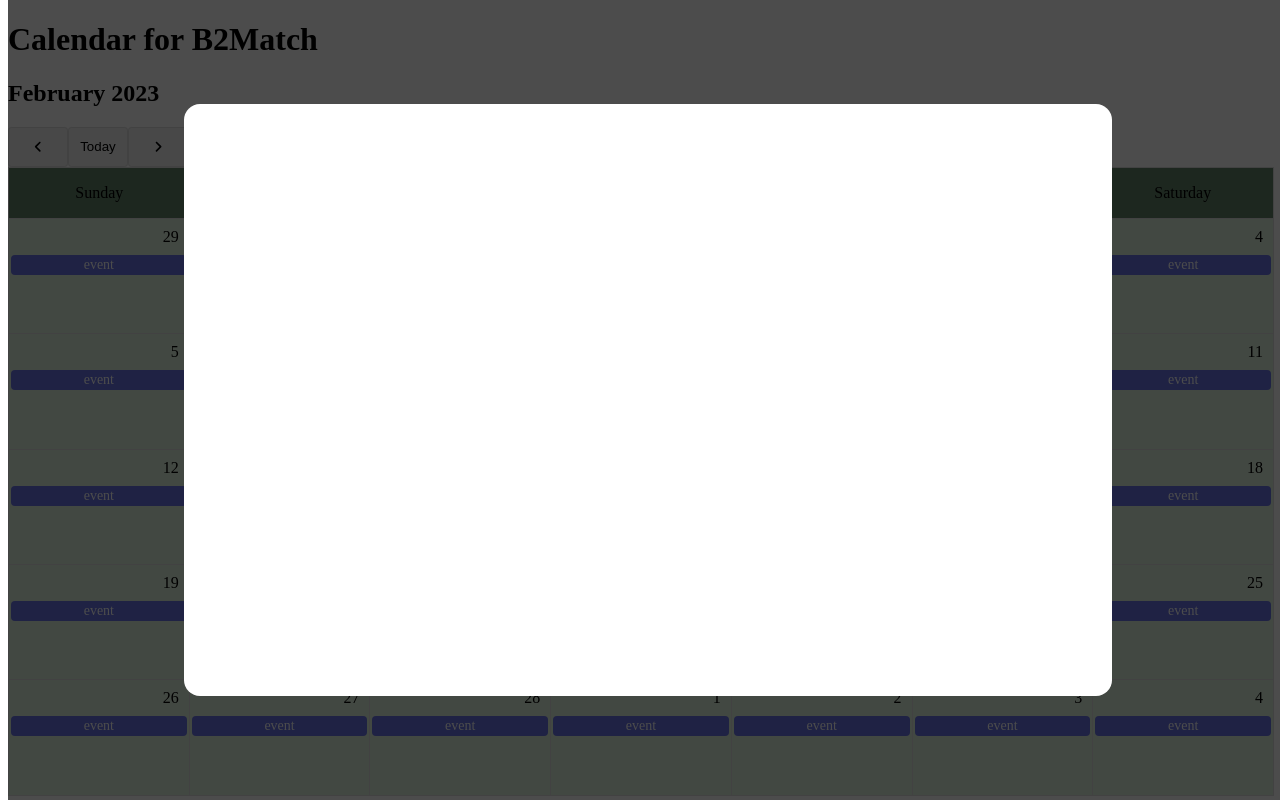
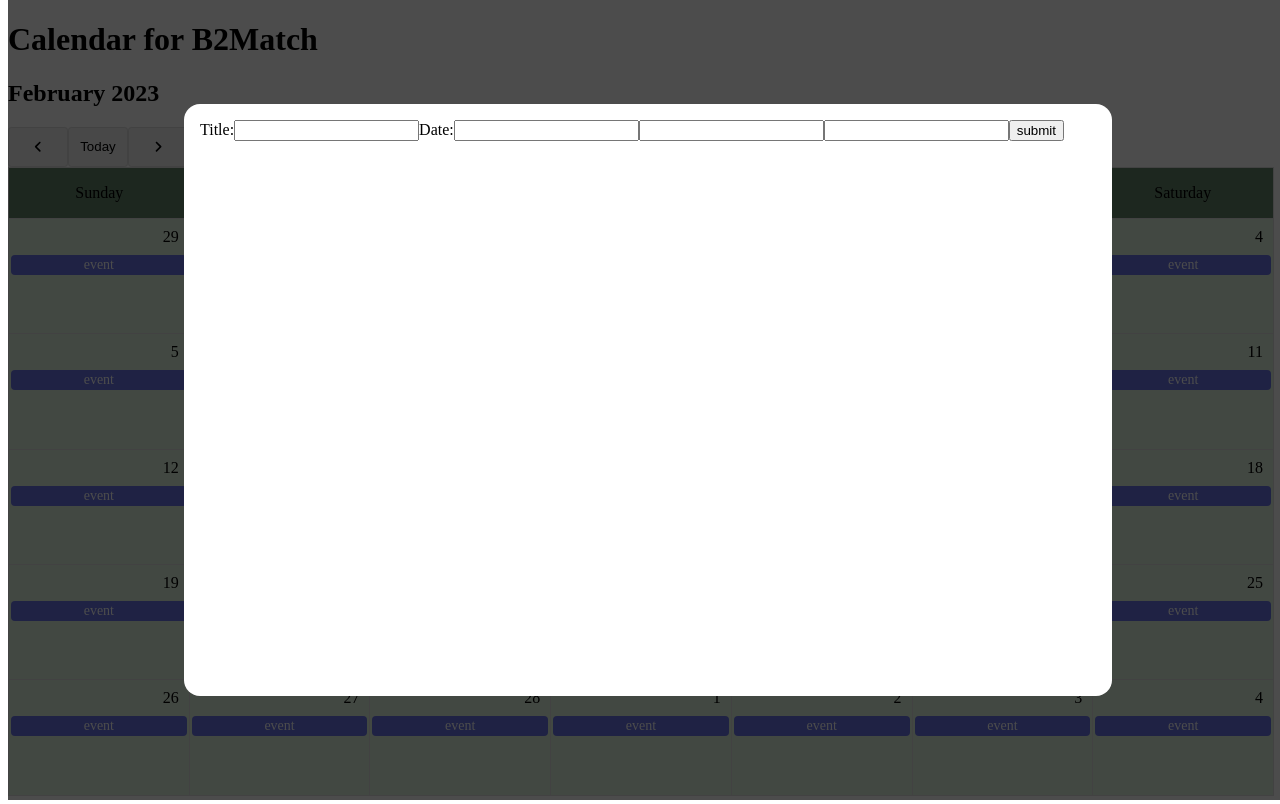
Before and after one commit to roberth6060/react-calender-app, a React (Create React App) app: page / in a window 1280 px wide. Both pictures are taken after a click on the button 218 px from the left and 146 px from the top of the page. Built offline with nearby package versions, Linux system fonts and the light colour scheme.

Commit message:
update event form

```diff
--- a/src/components/CalendarHeader/CalendarHeader.tsx
+++ b/src/components/CalendarHeader/CalendarHeader.tsx
@@ -7,6 +7,7 @@ import { useAppDispatch, useAppSelector } from "../../store/hooks";
 import { decrement, increment ,showtoday} from "../../store/features/CalendarSlice";
 import useModal from "../common/Modal/useModal";
 import Modal from "../common/Modal/Modal";
+import EventForm from "../EventForm/EventForm";
 
 
 
@@ -26,16 +27,19 @@ const CalendarHeader = ()=>{
   const  yearAndMonth = moment(month).format("MMMM") + " " + year;
 
   const { isOpen, toggle } = useModal();
+
+  console.log(isOpen)
     return (
     <>
       <h2>{`${yearAndMonth}`}</h2>
-      <Modal isOpen={isOpen} toggle={toggle}></Modal>
+
       <ArrowButton onClick={()=>dispatch(decrement())} type="submit">
       <FontAwesomeIcon icon={faAngleLeft} />
       </ArrowButton>
       <ArrowButton onClick={()=>dispatch(showtoday())} >Today</ArrowButton>
       <ArrowButton onClick={()=>dispatch(increment())}  type="submit"> <FontAwesomeIcon icon={faAngleRight} /></ArrowButton>
       <ArrowButton onClick={toggle}><FontAwesomeIcon icon={faPlus} /></ArrowButton>
+       <Modal isOpen={isOpen} toggle={toggle}><EventForm/></Modal>
     </>)
 }
 export default CalendarHeader;
--- /dev/null
+++ b/src/components/EventForm/EventForm.tsx
@@ -0,0 +1,38 @@
+import { useState } from "react"
+
+
+const EventForm = () => {
+  const [state, setState] = useState({})
+
+  const submitHandler = (e: { preventDefault: () => void; target: { firstName: { value: any }; surname: { value: any }; gender: { value: any } } }) => {
+    e.preventDefault()
+    console.log('names: ', e.target.firstName.value, e.target.surname.value, e.target.gender.value)
+  }
+
+  const changeHandler = (e: { target: { name: any; value: any; }; }) => {
+    setState((prev) => ({
+     ...prev,
+      [e.target.name]: e.target.value
+
+    }))
+    // console.log(`name and value: `, e.target.name, e.target.value)
+  }
+  return (
+    <form >
+   <label>
+        Title:
+       <input onChange={changeHandler} type='text' name='firstName' />
+   </label>
+   <label >
+        Date:
+   <input onChange={changeHandler} type='text' name='surname' />
+   </label>
+      <input onChange={changeHandler} type='phone' name='phone' />
+      <input onChange={changeHandler} type='email' name='email' />
+
+      <input type='submit' value='submit' />
+    </form>
+  )
+}
+
+export default EventForm;
--- a/src/components/common/Modal/style/Modal-Style.ts
+++ b/src/components/common/Modal/style/Modal-Style.ts
@@ -19,4 +19,5 @@ export const ModalBox = styled.div`
   height: 70%;
   padding: 1rem;
   border-radius: 1rem;
+  z-index: 10;
 `;
```
